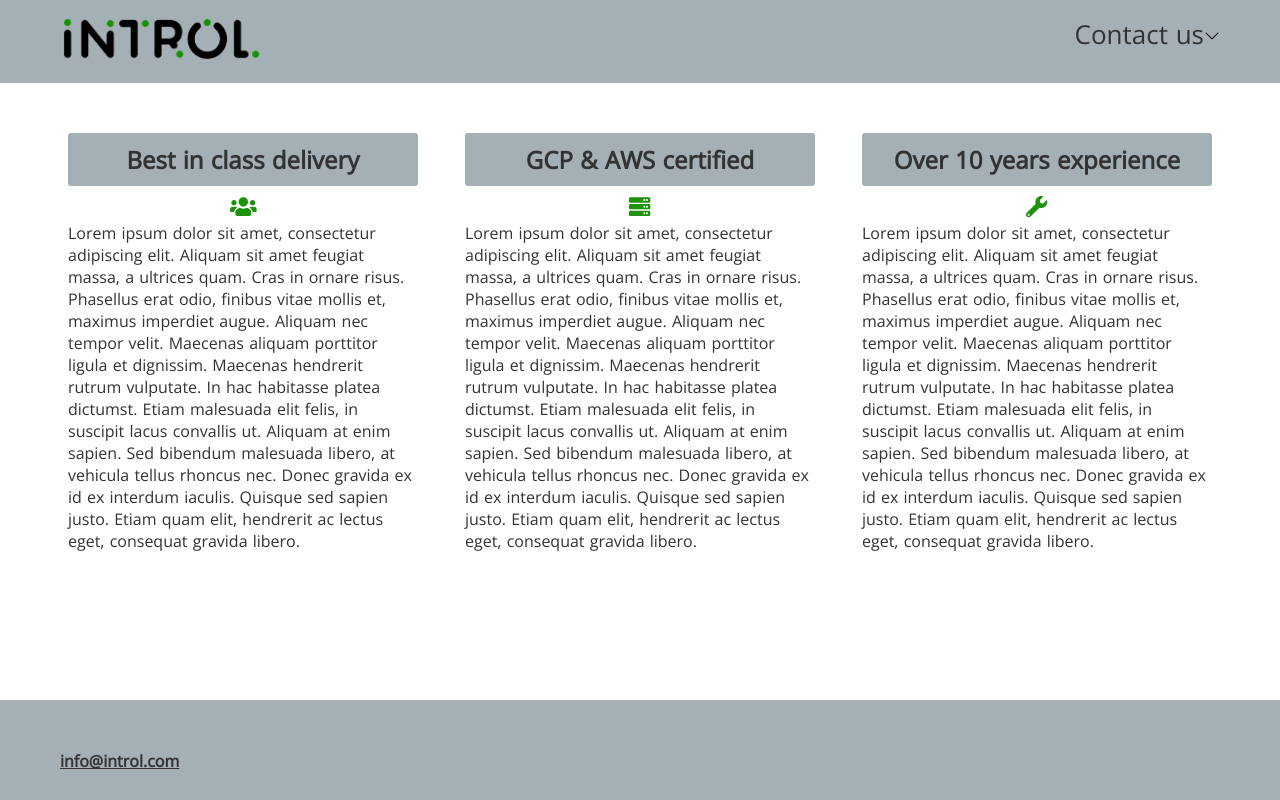
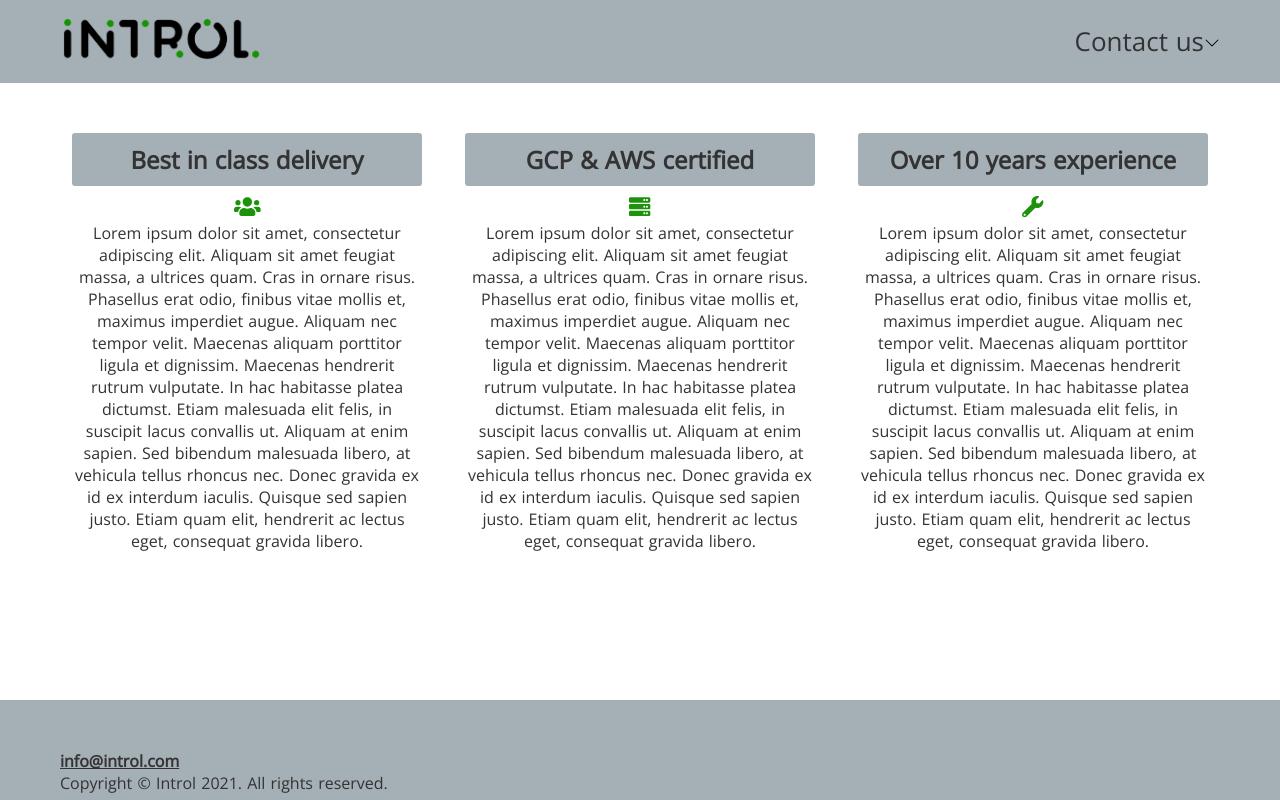
Before and after one commit to DannyMurphy92/introl, a Nuxt app: page / in a window 1280 px wide. Built offline with nearby package versions, Linux system fonts and the light colour scheme.

Commit message:
Added footer legal text

```diff
--- a/src/components/InfoCard.vue
+++ b/src/components/InfoCard.vue
@@ -49,19 +49,29 @@ export default Vue.extend({
 
 <style lang="scss">
 .info-card {
-  width: 350px;
+  width: 100%;
+
+  @include media-query-min($mq-lg) {
+    width: 350px;
+  }
 
   &__header {
     text-align: center;
-    font-size: 24px;
+    font-size: 18px;
     font-weight: $font-weight-bold;
     background: $color-grey;
     border-radius: 3px;
-    padding: 10px;
+    padding: 5px;
+
+    @include media-query-min($mq-lg) {
+      padding: 10px;
+      font-size: 24px;
+    }
   }
 
   &__body {
     margin-top: 5px;
+    text-align: center;
 
     &__icon-container {
       display: flex;
--- a/src/layouts/Footer.vue
+++ b/src/layouts/Footer.vue
@@ -2,6 +2,9 @@
   <div class="footer">
     <div class="site-trunk footer_container">
       <ContactInfo class="footer__contact" />
+      <div class="footer__legal">
+        <span>Copyright &copy; Introl {{ currentYear }}. All rights reserved.</span>
+      </div>
     </div>
   </div>
 </template>
@@ -14,6 +17,11 @@ export default Vue.extend({
   components: {
     ContactInfo,
   },
+  computed: {
+    currentYear() {
+      return new Date(Date.now()).getFullYear();
+    },
+  },
 });
 </script>
 
--- a/src/layouts/Header.vue
+++ b/src/layouts/Header.vue
@@ -43,7 +43,7 @@ export default Vue.extend({
     display: flex;
     flex-direction: row;
     justify-content: space-between;
-    align-content: center;
+    align-items: center;
     padding-top: 16px;
     padding-bottom: 16px;
   }
@@ -54,7 +54,9 @@ export default Vue.extend({
 
   &__contact {
     &__header {
-      font-size: 26px;
+      @include media-query-min($mq-md) {
+        font-size: 26px;
+      }
     }
 
     &__body {
--- a/src/layouts/default.vue
+++ b/src/layouts/default.vue
@@ -1,8 +1,10 @@
 <template>
   <div class="layout">
-    <Header />
-    <Nuxt />
-    <Footer class="layout__footer" />
+    <div class="layout__content-container">
+      <Header />
+      <Nuxt />
+      <Footer class="layout__footer" />
+    </div>
   </div>
 </template>
 
@@ -43,8 +45,12 @@ html {
 
 <style lang="scss" scoped>
 .layout {
+  position: relative;
   min-height: 100vh;
-  padding-bottom: $footer-height + $footer-vertical-padding * 2;
+
+  &__content-container {
+    padding-bottom: $footer-height + $footer-vertical-padding * 2;
+  }
 
   &__footer {
     bottom: 0;
--- a/src/pages/index.vue
+++ b/src/pages/index.vue
@@ -63,11 +63,19 @@ export default Vue.extend({
 
   &__services {
     display: flex;
-    flex-direction: row;
+    flex-direction: column;
     justify-content: space-between;
 
+    @include media-query-min($mq-md) {
+      flex-direction: row;
+    }
+
     &__item {
-      margin: 0 8px;
+      margin-bottom: 20px;
+
+      @include media-query-min($mq-md) {
+        margin: 0 12px;
+      }
     }
   }
 }
```
Also changed, not shown: 2 other files (tests, documents, lock files or other folders).
